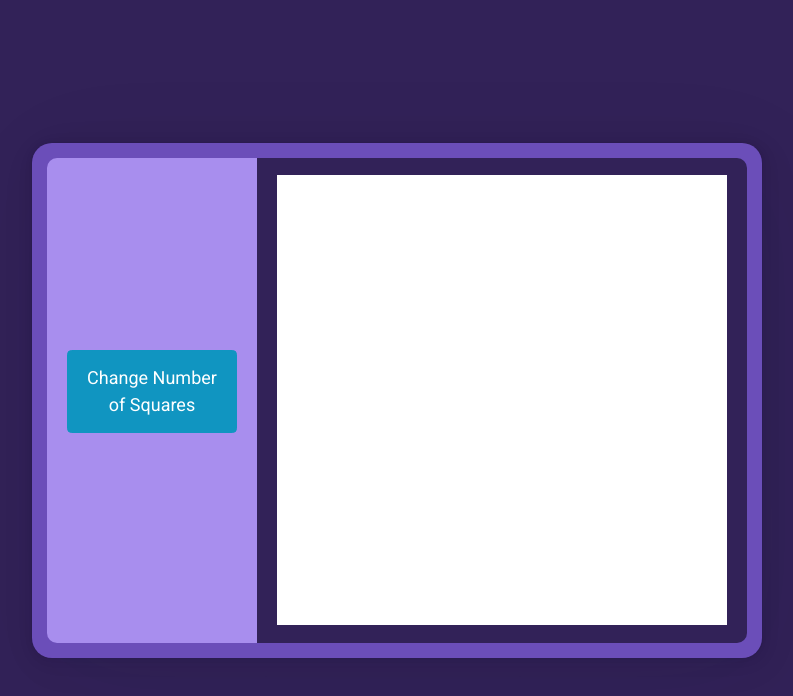
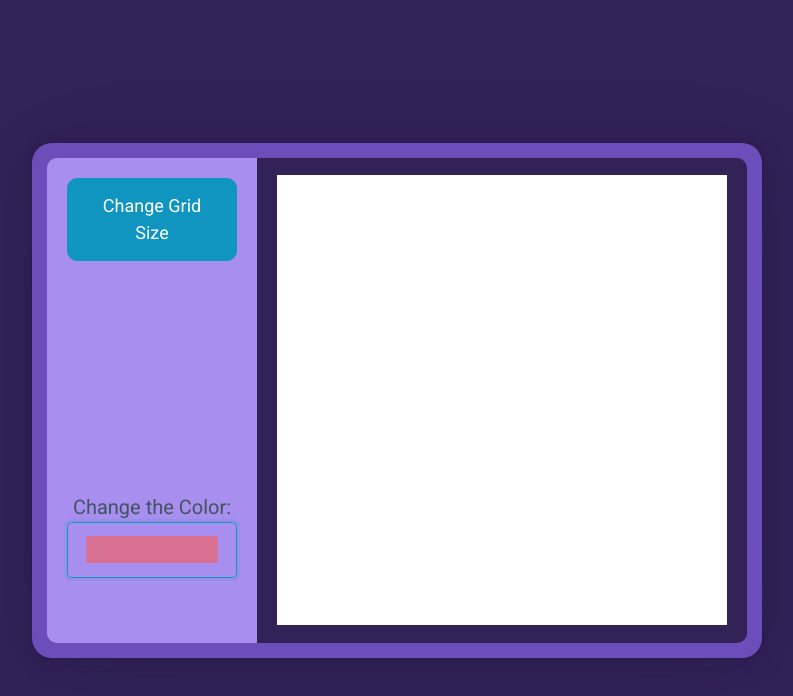
Before and after one commit to caylemh/odin-etch-a-sketch, a plain HTML site: page index.html in a window 1280 px wide. Shown: the whole page, without its empty margins (243-1036 px from the left). Drawn offline with nearby package versions, Linux system fonts and the light colour scheme.

Commit message:
Add button changes & color input

```diff
--- a/index.html
+++ b/index.html
@@ -14,7 +14,10 @@
 <body>
     <article class="container">
         <div class="sketch-options">
-            <button>Change Number of Squares</button>
+            <button class="changeButton">Change Grid Size</button>
+            <p>Change the Color:
+                <input type="color" id="newColor">
+            </p>
         </div>
         <div class="sketch-area">
             <div class="sketch"></div>
--- a/styles.css
+++ b/styles.css
@@ -25,11 +25,18 @@ body {
     background-color: var(--prim-darkblue-bg);
 }
 
-/* button {
-    width: 70%;
-    margin: 20px auto;
+p {
+    text-align: center;
+}
+
+#newColor {
+    cursor: pointer;
+}
+
+.changeButton {
     border-radius: 10px;
-} */
+    width: 30%;
+}
 
 .container {
     display: flex;
@@ -46,6 +53,7 @@ body {
 
 .sketch-options {
     display: flex;
+    justify-content: space-between;
     align-items: center;
     padding: 20px;
     width:100%;
@@ -78,7 +86,7 @@ body {
 .square {
     box-sizing: border-box;
     /* border: 1px solid black; */
-    background-color: palevioletred;
+    background-color: #d87093;
     opacity: 0;
 }
 
@@ -117,7 +125,13 @@ body {
         height: 515px;
     }
 
+    .changeButton {
+        width: 100%;
+    }
+
     .sketch-options {
+        text-align: center;
+        flex-direction: column;
         width:30%;
         height: 100%;
         border-top-left-radius: 10px;
```
